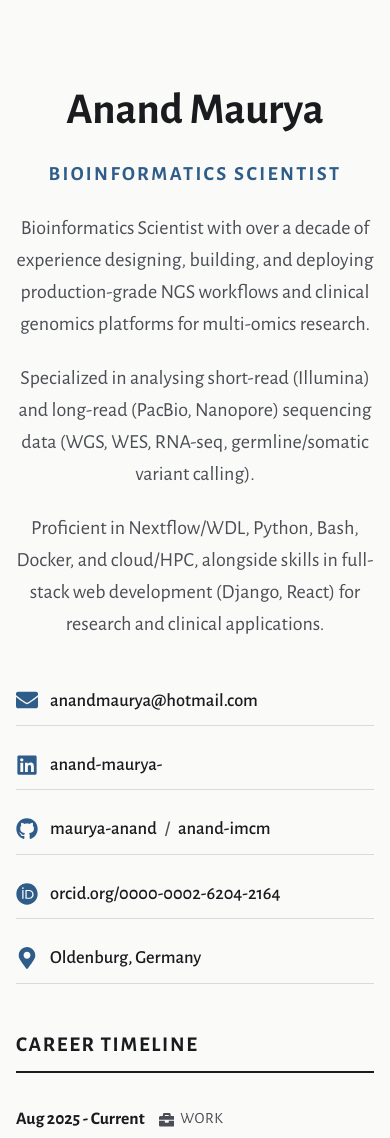
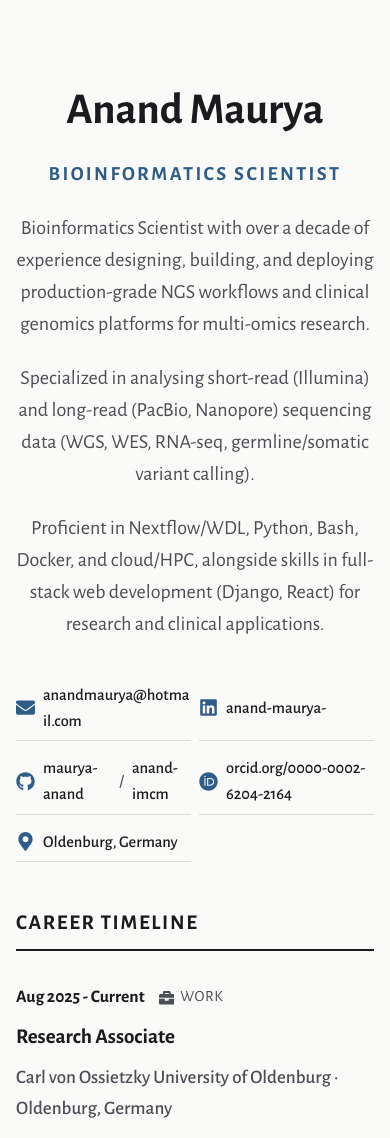
Before and after one commit to maurya-anand/maurya-anand.github.io, a React (Vite) app: page / in a window 390 px wide. Shown: the top 1138 px of the page. Built offline with nearby package versions, Linux system fonts and the light colour scheme.

Commit message:
Replace the single-column stacked contact list on mobile with a 2-column grid and tighter item spacing/font-size, cutting the header's contact block from five full-width rows down to three and reclaiming vertical space on small screens without introducing a boxed/button look.

```diff
--- a/src/components/Header.css
+++ b/src/components/Header.css
@@ -85,7 +85,23 @@
   }
 
   .header-contact {
-    grid-template-columns: 1fr;
+    display: grid;
+    grid-template-columns: repeat(2, 1fr);
+    gap: 8px;
+  }
+
+  .contact-item {
+    gap: 8px;
+    padding: 6px 0;
+  }
+
+  .contact-icon {
+    font-size: 0.95rem;
+  }
+
+  .contact-item a,
+  .contact-item span {
+    font-size: 0.82rem;
   }
 }
 
```
